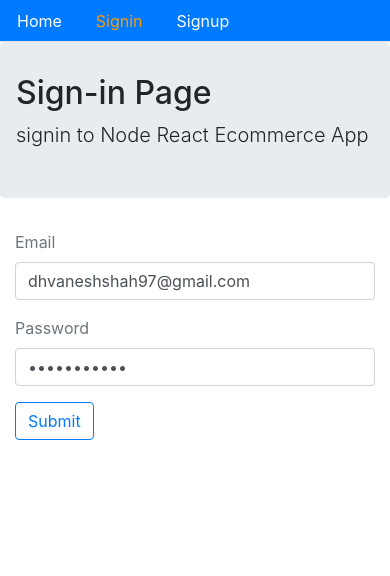
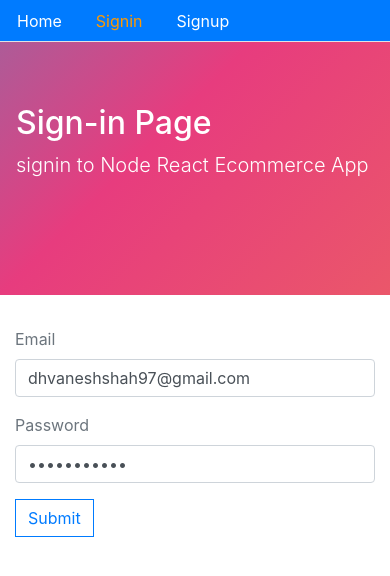
Before and after one commit to dhvaneshshah97/Ecommerce_Bookshop, a React (Create React App) app: page /signin in a window 390 px wide. Shown: the top 576 px of the page. Built offline with nearby package versions, Linux system fonts and the light colour scheme; no server answers.

Commit message:
Style buttons and jumbotron

```diff
--- a/src/core/Card.js
+++ b/src/core/Card.js
@@ -12,9 +12,8 @@ const Card = ({ product }) => {
                     <p>{product.description}</p>
                     <p>${product.price}</p>
                     <Link to="/">
-                        <button className="btn btn-outline-primary mt-2 mb-2">View Product</button>
+                        <button className="btn btn-outline-primary mt-2 mb-2 mr-2">View Product</button>
                     </Link>
-                    {' '}
                     <button className="btn btn-outline-warning mt-2 mb-2">Add to cart</button>
                 </div>
             </div>
--- a/src/core/Layout.js
+++ b/src/core/Layout.js
@@ -1,5 +1,6 @@
 import React from 'react';
 import Menu from './Menu';
+import '../styles.css';
 
 const Layout = ({ title = "Title", description = "Description", className, children }) => {
     return (
--- /dev/null
+++ b/src/styles.css
@@ -0,0 +1,79 @@
+/**
+* border-radius
+*/
+
+.btn, .jumbotron, .nav :hover {
+    border-radius: 0px;
+}
+
+/**
+*   product image on card
+*/
+
+.product-image {
+    min-height: 100px;
+}
+
+/**
+* put jumbotron text vertical center
+*/
+
+.jumbotron h2 {
+    margin-top: -3px;
+}
+
+@media only screen and (max-width: 600px) {
+    .jumbotron h2 {
+        margin-top: 30px;
+    }
+}
+
+/**
+*   jumbotron animation
+*/
+.jumbotron {
+    width: 30wh;
+    height: 30vh;
+    color: #fff;
+    background: linear-gradient(-45deg, #ee7752, #e73c7e, #23a6d5, #23d5ab);
+    background-size: 400% 400%;
+    -webkit-animation: Gradient 15s ease infinite;
+    -moz-animation: Gradient 15s ease infinite;
+    animation: Gradient 15s ease infinite;
+}
+
+@-webkit-keyframes Gradient {
+    0% {
+        background-position: 0% 50%;
+    }
+    50% {
+        background-position: 100% 50%;
+    }
+    100% {
+        background-position: 0% 50%;
+    }
+}
+
+@-moz-keyframes Gradient {
+    0% {
+        background-position: 0% 50%;
+    }
+    50% {
+        background-position: 100% 50%;
+    }
+    100% {
+        background-position: 0% 50%;
+    }
+}
+
+@keyframes Gradient {
+    0% {
+        background-position: 0% 50%;
+    }
+    50% {
+        background-position: 100% 50%;
+    }
+    100% {
+        background-position: 0% 50%;
+    }
+}
```
